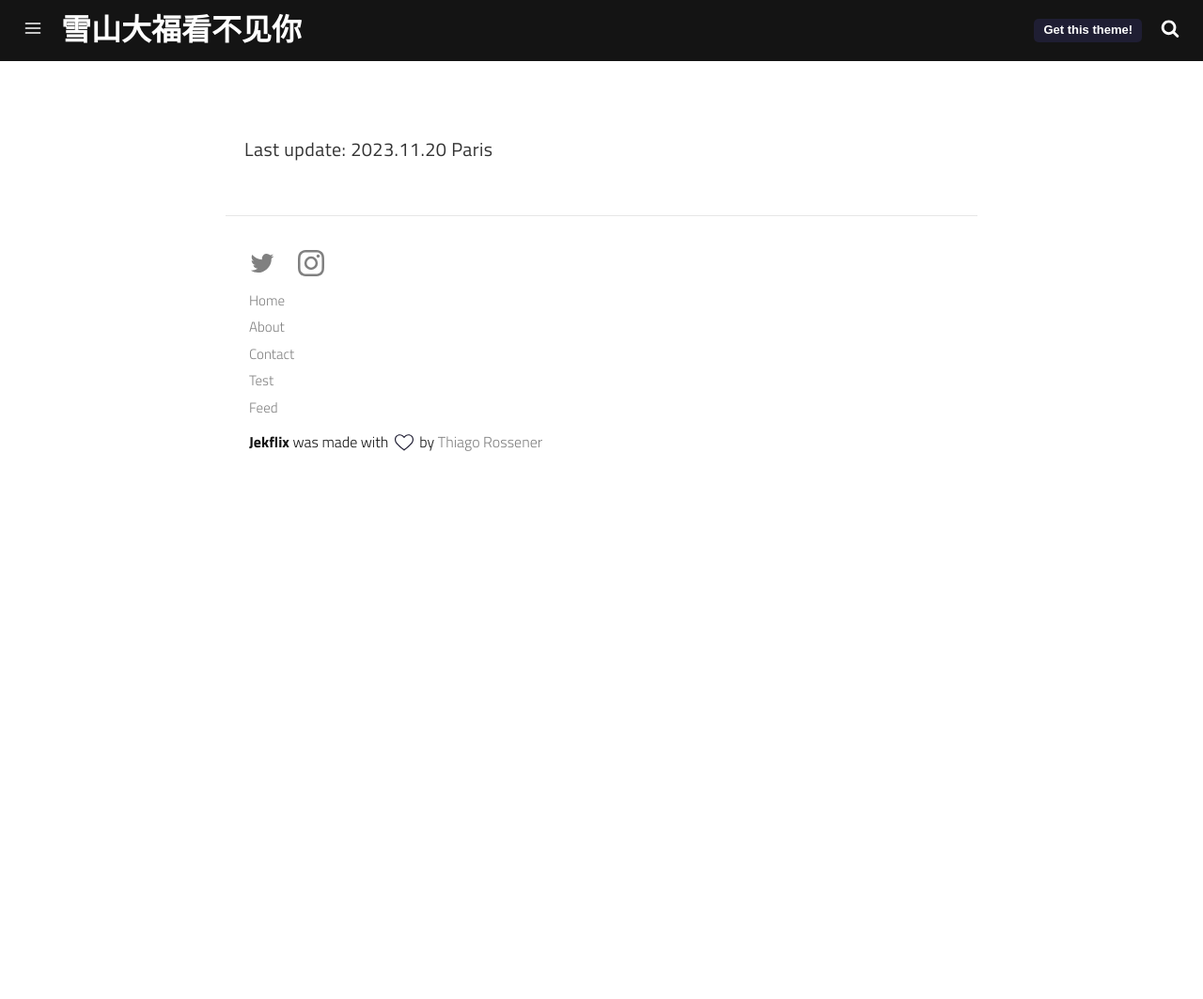
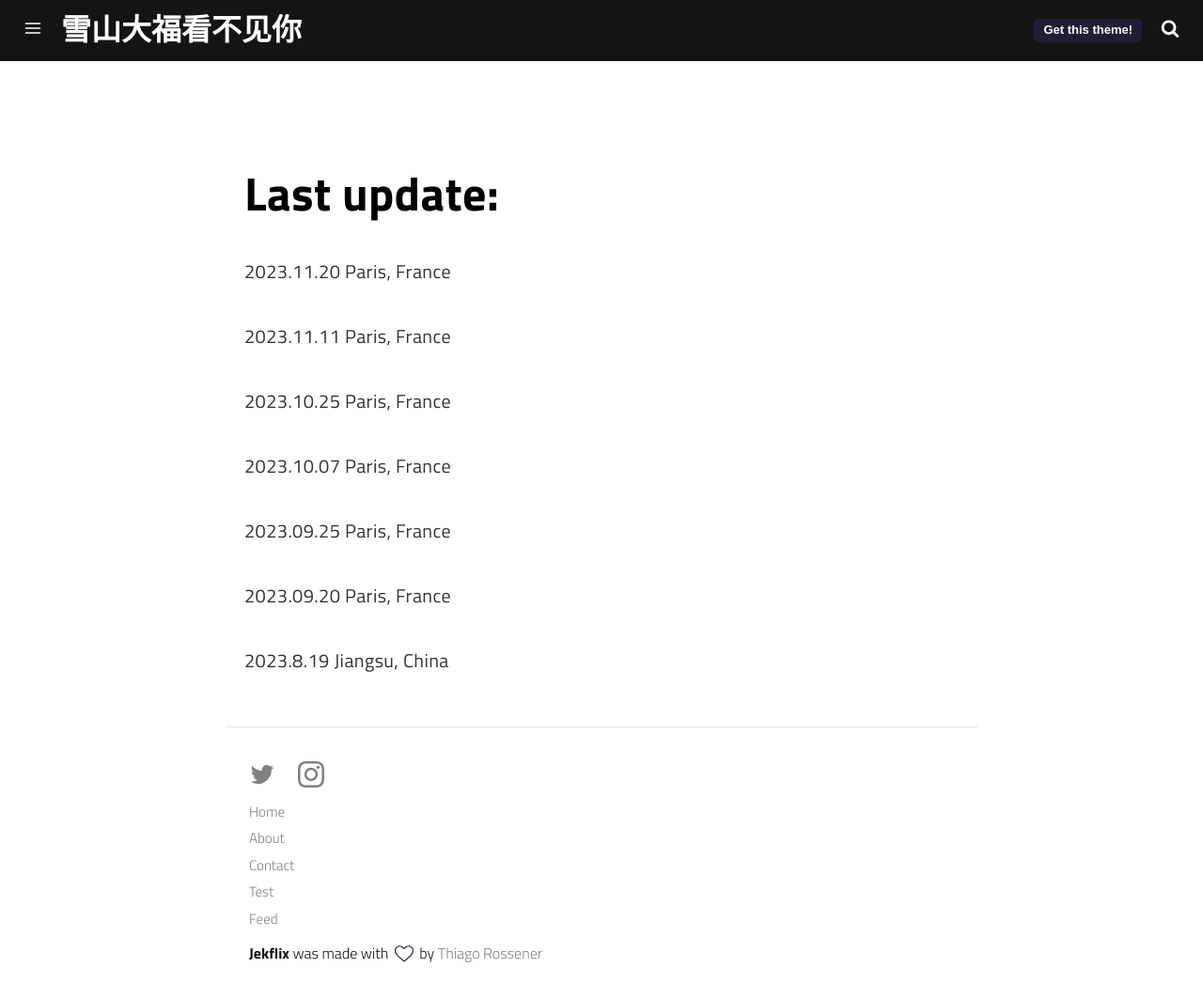
Before and after one commit to XiaoruiYIN/XiaoruiYIN.github.io, a Jekyll site: the page built from test.md, in a window 1280 px wide and 1063 px high. Shown: the whole window at 94% size. Built offline with Jekyll 4.4.1, drawn with Linux system fonts in a browser that asks for light colours; a script that is not in the unit is left out.

Commit message:
Update test.md

```diff
--- a/test.md
+++ b/test.md
@@ -5,6 +5,24 @@ description: Test
 permalink: /test/
 ---
 
-Last update:
+# Last update:
 2023.11.20
-Paris
+Paris, France
+
+2023.11.11
+Paris, France
+
+2023.10.25
+Paris, France
+
+2023.10.07
+Paris, France
+
+2023.09.25
+Paris, France
+
+2023.09.20
+Paris, France
+
+2023.8.19
+Jiangsu, China
```
